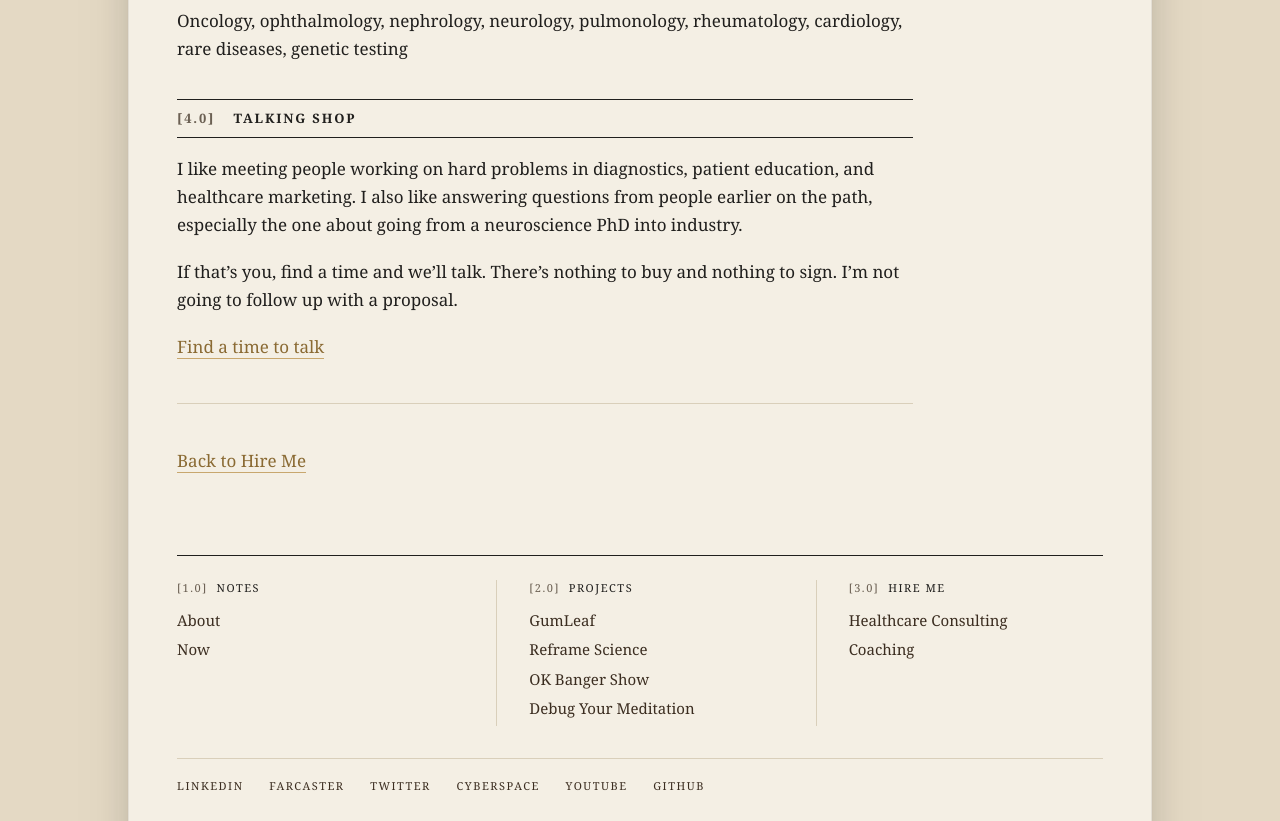
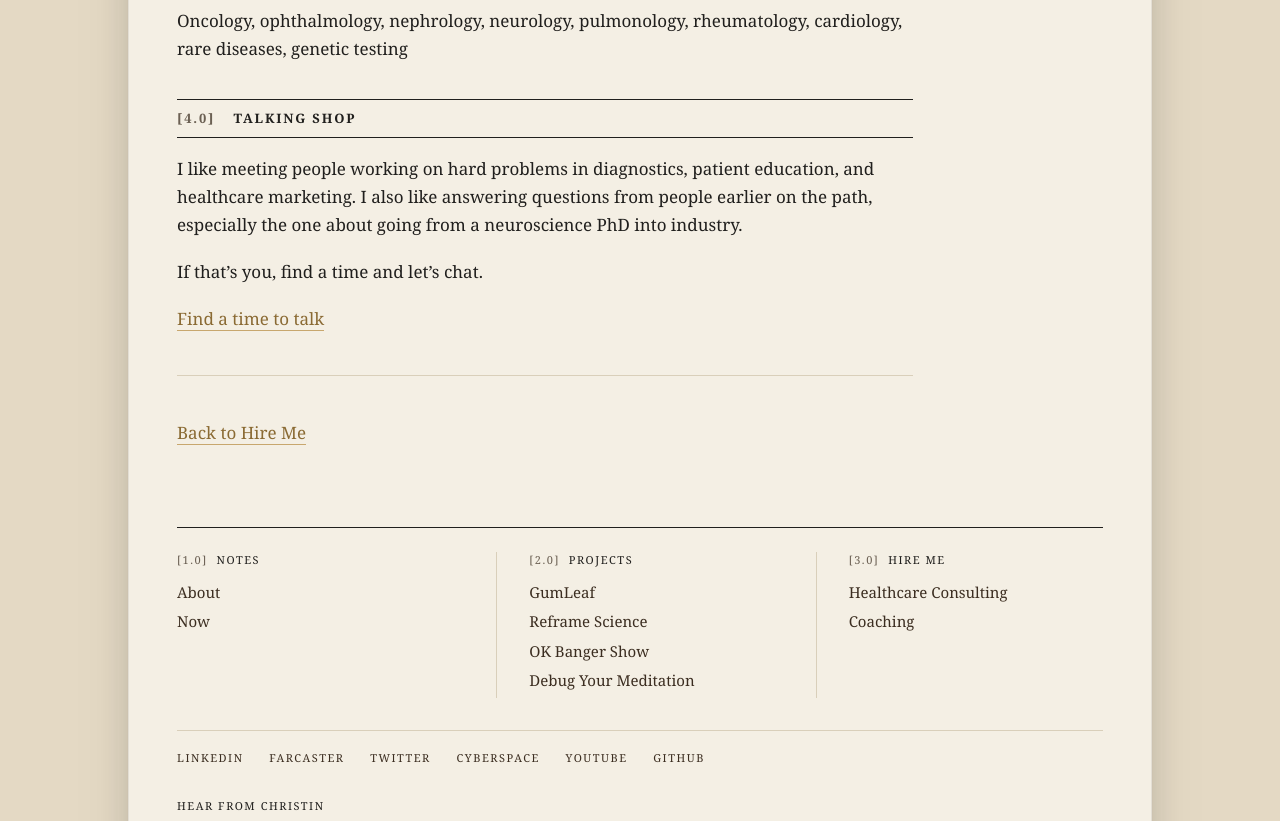
Before and after one commit to codestin/christinweb, a Jekyll site: the page built from _pages/hire/consulting.md, in a window 1280 px wide and 900 px high, scrolled down 1586 px, cut to the strip 0-821 px from the top of the window. Built offline with Jekyll 4.4.1, drawn with Linux system fonts in a browser that asks for light colours; some web fonts are replaced.

Commit message:
Consulting: trim the invitation copy
Drop the no-proposal disclaimers and reword the closing line.

Co-Authored-By: Claude Opus 5 <noreply@anthropic.com>
Claude-Session: https://claude.ai/code/session_01KXvHnzn7PKFn9APExdYGLV

```diff
--- a/_pages/hire/consulting.md
+++ b/_pages/hire/consulting.md
@@ -42,7 +42,7 @@ Oncology, ophthalmology, nephrology, neurology, pulmonology, rheumatology, cardi
 
 I like meeting people working on hard problems in diagnostics, patient education, and healthcare marketing. I also like answering questions from people earlier on the path, especially the one about going from a neuroscience PhD into industry.
 
-If that's you, find a time and we'll talk. There's nothing to buy and nothing to sign. I'm not going to follow up with a proposal.
+If that's you, find a time and let's chat.
 
 [Find a time to talk](https://zcal.co/i/jUGywbl-)
 
```
Also changed, not shown: _pages/hire.md (+1 -1 lines).
